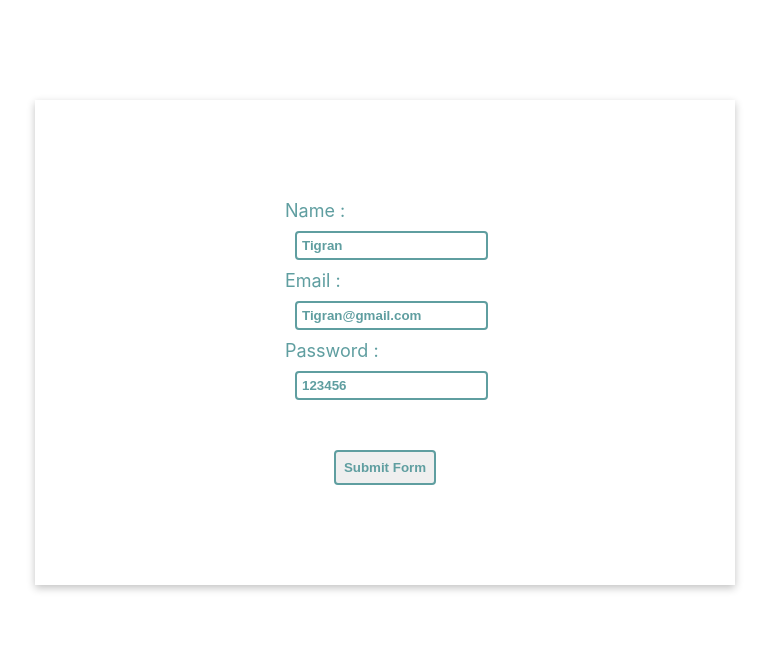
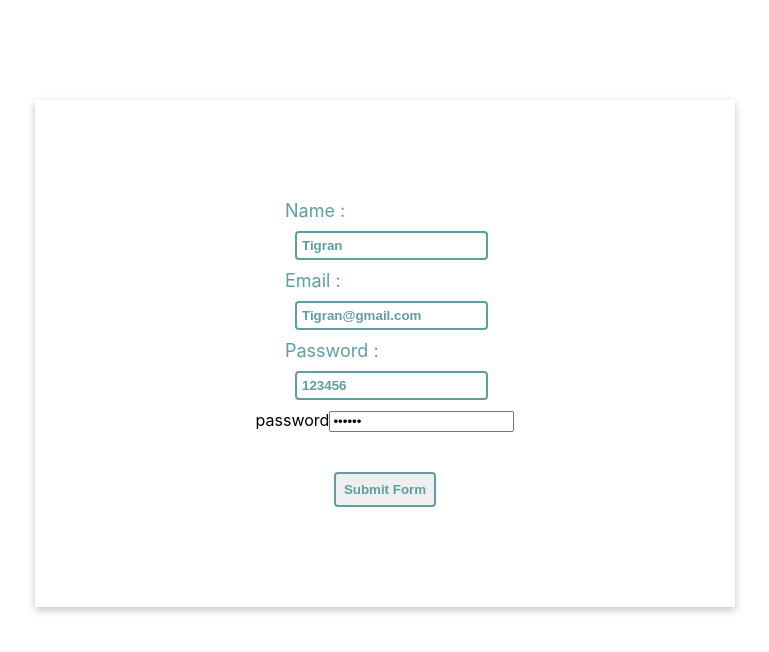
Before and after one commit to dtarxanyan/movies-project, a React (Create React App) app: page / in a window 1280 px wide. Shown: the top 652 px of the page, without its empty margins (255-1024 px from the left). Built offline with nearby package versions, Linux system fonts and the light colour scheme.

Commit message:
Functional

```diff
--- a/src/App.js
+++ b/src/App.js
@@ -1,6 +1,7 @@
 import React from "react";
 import Form from "./components/Form";
 import TextInput from "./components/TextInput/TextInput";
+import Input from "./components/Functional/input";
 
 class App extends React.Component {
   constructor(props) {
@@ -46,7 +47,16 @@ class App extends React.Component {
                 value={values.password}
                 onChange={setValue}
               />
-
+             <Input
+             id={"id"}
+             className={"class-name"}
+             type={"password"}
+             label={"password"}
+             placeholder={"Enter Password"}
+             name={"password"}
+             value={values.password}
+             onChange={setValue}
+             />
               <button type={"submit"} className="subBTN">
                 Submit Form
               </button>
--- /dev/null
+++ b/src/components/Functional/input.js
@@ -0,0 +1,23 @@
+import React,{useState} from "react";
+const Input=({id,className,type,label,placeholder,name,value,onChange})=>{
+    const[inputValue , setInputValue]=useState(`${value}`)
+    const handleChange =(e)=>{
+        setInputValue(e.target.value)
+        onChange(name,inputValue)
+    }
+    return(
+        <div>
+            <label htmlfor={id}>{label}</label>
+            <input
+            className={className}
+            id={id}
+            defaultValue={inputValue}
+            onChange={handleChange}
+            type={type}
+            placeholder={placeholder}
+            name={name}/>
+        </div>
+    )
+}
+
+export  default Input
```
